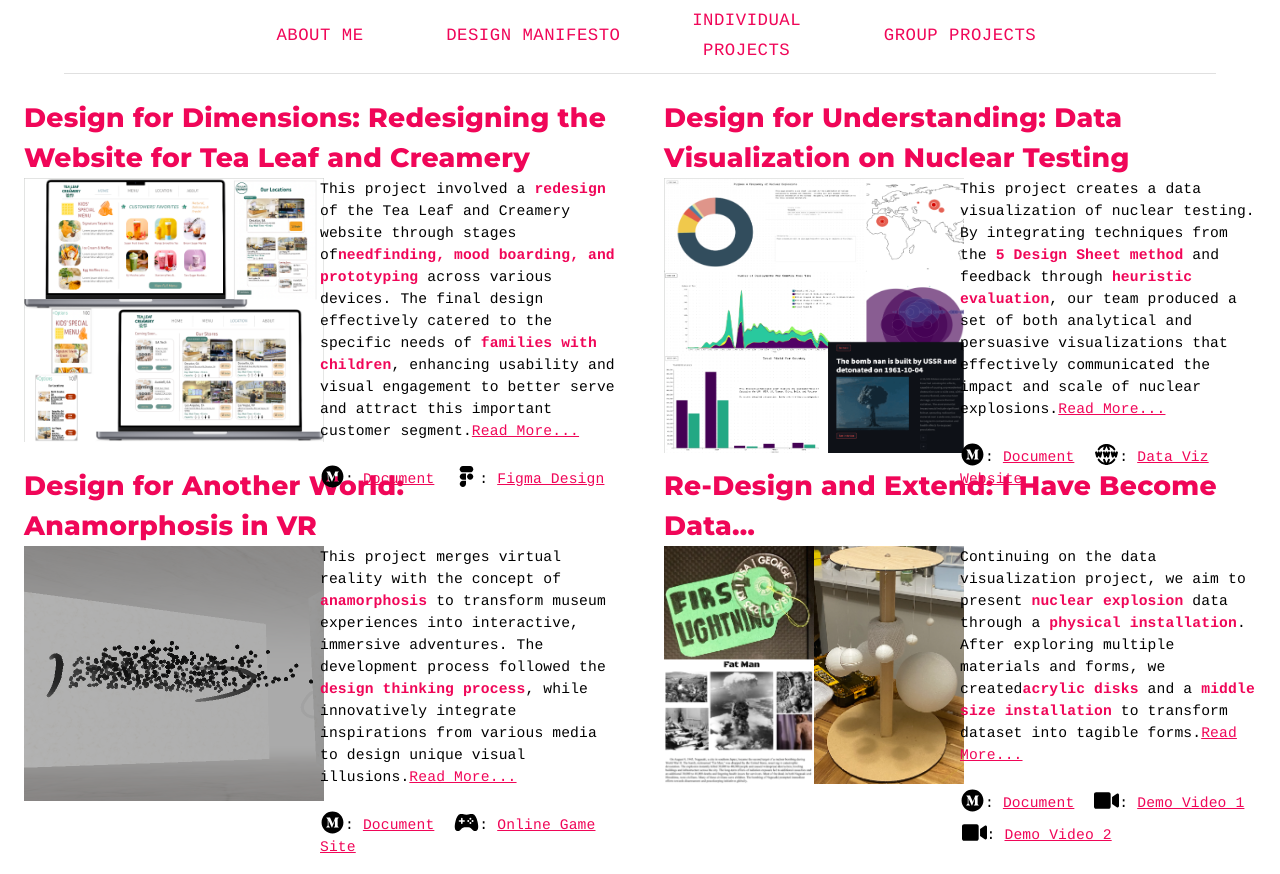
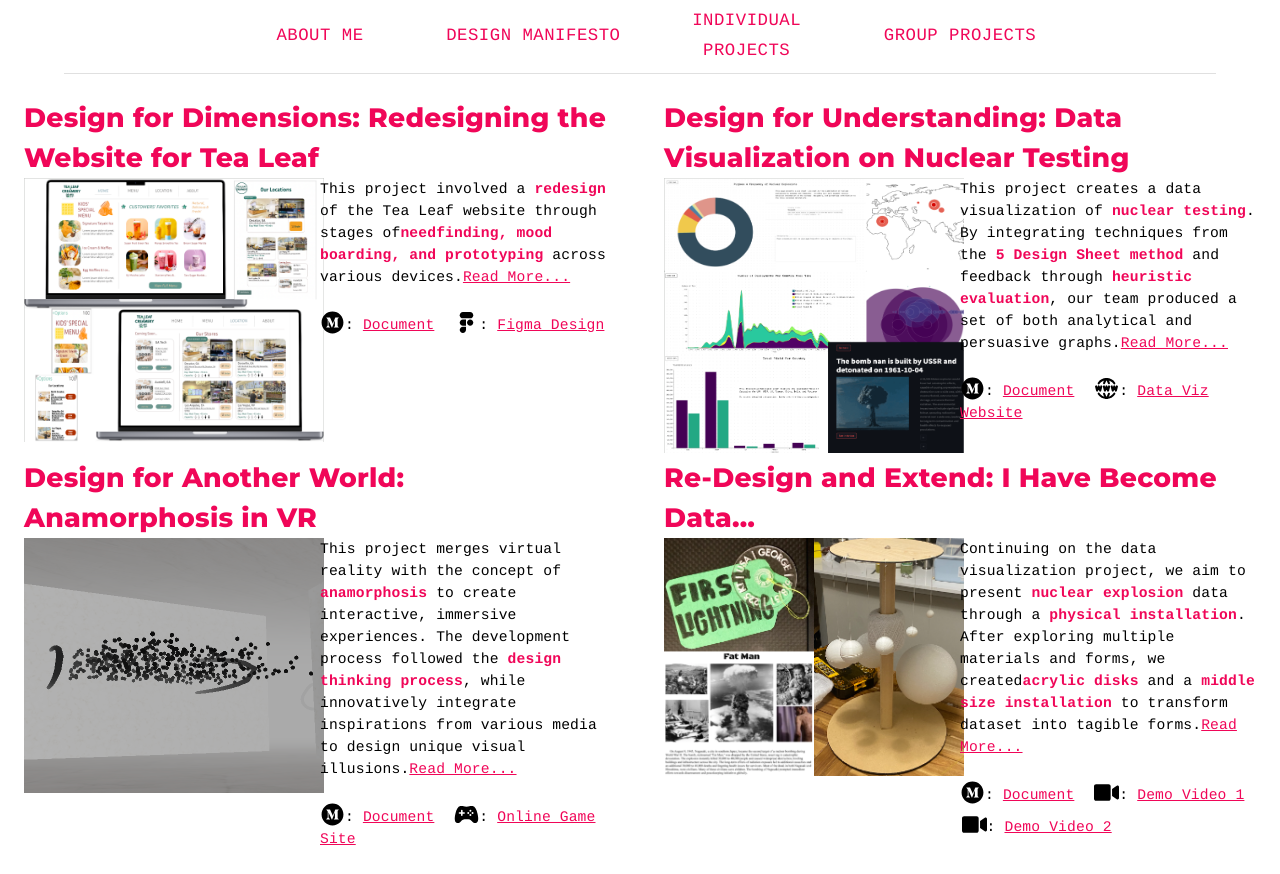
Before and after one commit to ROLFFFX/portfolio, a React (Create React App) app in the folder portofolio/: page /groupprojects in a window 1280 px wide. Built offline with nearby package versions, Linux system fonts and the light colour scheme.

Commit message:
Update GroupProjects.js

```diff
--- a/portofolio/src/pages/GroupProjects.js
+++ b/portofolio/src/pages/GroupProjects.js
@@ -22,9 +22,7 @@ export default function GroupProjects() {
                   color: "#f00658",
                 }}
               >
-                {
-                  "Design for Dimensions: Redesigning the Website for Tea Leaf and Creamery"
-                }
+                {"Design for Dimensions: Redesigning the Website for Tea Leaf"}
               </Typography>
               <Grid item container xs={12} border={0}>
                 <Grid xs={6} border={0}>
@@ -45,29 +43,11 @@ export default function GroupProjects() {
                     <span style={{ color: "#f00658", fontWeight: "bold" }}>
                       redesign
                     </span>{" "}
-                    of the Tea Leaf and Creamery website through stages of
+                    of the Tea Leaf website through stages of
                     <span style={{ color: "#f00658", fontWeight: "bold" }}>
                       needfinding, mood boarding, and prototyping
                     </span>{" "}
-                    across various devices. The final design effectively catered
-                    to the specific needs of{" "}
-                    <span style={{ color: "#f00658", fontWeight: "bold" }}>
-                      families with children
-                    </span>
-                    , enhancing usability and visual engagement to better serve
-                    and attract this important customer segment.
-                    {/* I delved into{" "}
-                  <span style={{ color: "#f00658", fontWeight: "bold" }}>
-                    user experiences{" "}
-                  </span>
-                  with fitness & wellness apps through detailed interviews,
-                  unveiling insights into user engagement and motivational
-                  strategies. By using{" "}
-                  <span style={{ color: "#f00658", fontWeight: "bold" }}>
-                    needfinding, interviewing, and empathetic analysis
-                  </span>
-                  , I guided improvements in app design to better meet user
-                  needs and enhance user satisfaction.{" "} */}
+                    across various devices.
                     <a
                       href="https://medium.com/@yshi373/design-for-dimensions-redesigning-the-website-for-tea-leaf-and-creamery-7250d0bde475"
                       target="_blank"
@@ -155,8 +135,11 @@ export default function GroupProjects() {
                       fontSize: "11pt",
                     }}
                   >
-                    This project creates a data visualization of nuclear
-                    testing. By integrating techniques from the{" "}
+                    This project creates a data visualization of{" "}
+                    <span style={{ color: "#f00658", fontWeight: "bold" }}>
+                      nuclear testing
+                    </span>
+                    . By integrating techniques from the{" "}
                     <span style={{ color: "#f00658", fontWeight: "bold" }}>
                       5 Design Sheet method
                     </span>{" "}
@@ -165,8 +148,7 @@ export default function GroupProjects() {
                       heuristic evaluation
                     </span>
                     , our team produced a set of both analytical and persuasive
-                    visualizations that effectively communicated the impact and
-                    scale of nuclear explosions.
+                    graphs.
                     <a
                       href="https://medium.com/@cole.smith/design-for-understanding-nuclear-testing-3e766a4447be"
                       target="_blank"
@@ -225,7 +207,7 @@ export default function GroupProjects() {
             </Box>
           </Grid>
           {/* Proj 2 */}
-          <Grid container item xs={6} mt={2}>
+          <Grid container item xs={6} mt={1}>
             <Box padding={3} height="38vh" border={0}>
               <Typography
                 sx={{
@@ -256,8 +238,8 @@ export default function GroupProjects() {
                     <span style={{ color: "#f00658", fontWeight: "bold" }}>
                       anamorphosis
                     </span>{" "}
-                    to transform museum experiences into interactive, immersive
-                    adventures. The development process followed the{" "}
+                    to create interactive, immersive experiences. The
+                    development process followed the{" "}
                     <span style={{ color: "#f00658", fontWeight: "bold" }}>
                       design thinking process
                     </span>
@@ -321,7 +303,7 @@ export default function GroupProjects() {
             </Box>
           </Grid>
           {/* Proj 3 */}
-          <Grid container item xs={6} mt={2}>
+          <Grid container item xs={6} mt={1}>
             <Box padding={3} height="38vh" border={0}>
               <Typography
                 sx={{
```
